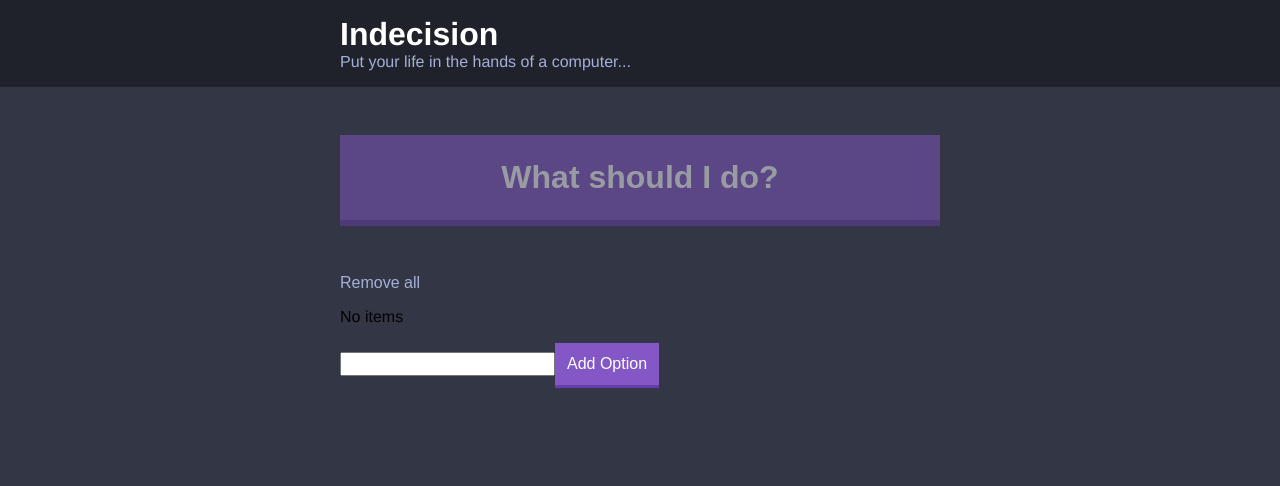
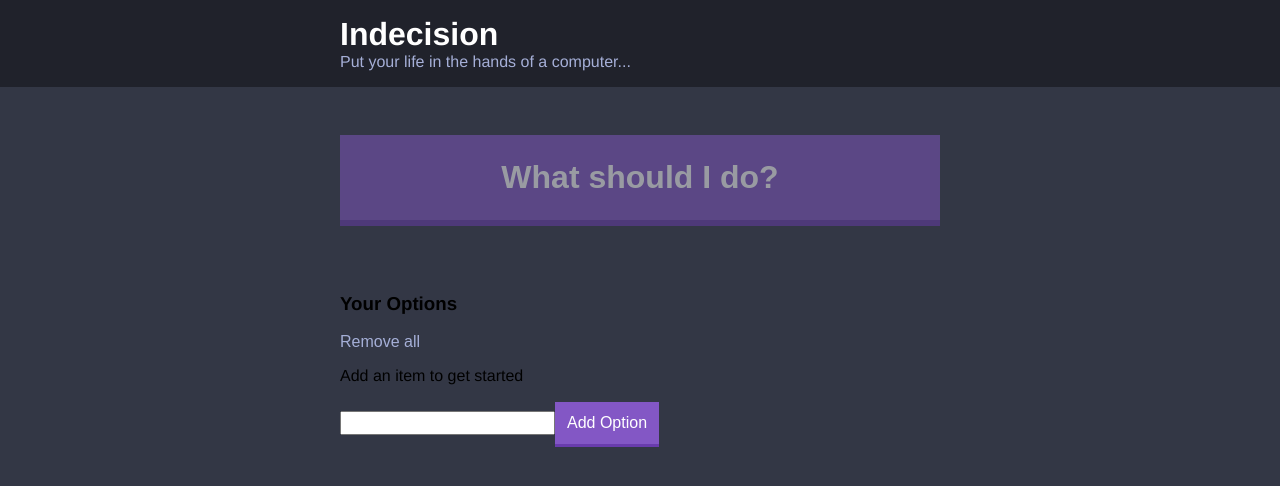
Before and after one commit to nikkilr88/indecision-app, a React app: page / in a window 1280 px wide. Shown: the top 486 px of the page. Built offline with nearby package versions, Linux system fonts and the light colour scheme.

Commit message:
Add wrappers and option count

```diff
--- a/src/components/Options.js
+++ b/src/components/Options.js
@@ -6,6 +6,7 @@ const Options = props => {
   const optionsList = props.options.map((option, i) => (
     <Option
       key={i}
+      count={i + 1}
       optionText={option}
       handleDeleteOption={props.handleDeleteOption}
     />
@@ -13,13 +14,19 @@ const Options = props => {
 
   return (
     <div>
+      <div className="widget-header">
+        <h3 className="widget-header__title">Your Options</h3>
         <button
           className="button button--link"
           onClick={props.handleDeleteOptions}
         >
           Remove all
         </button>
-      {props.options.length === 0 && <p>No items</p>}
+      </div>
+
+      {props.options.length === 0 && (
+        <p className="widget__message">Add an item to get started</p>
+      )}
       {optionsList}
     </div>
   )
```
Lines whose indentation alone changed are shown as unchanged.
